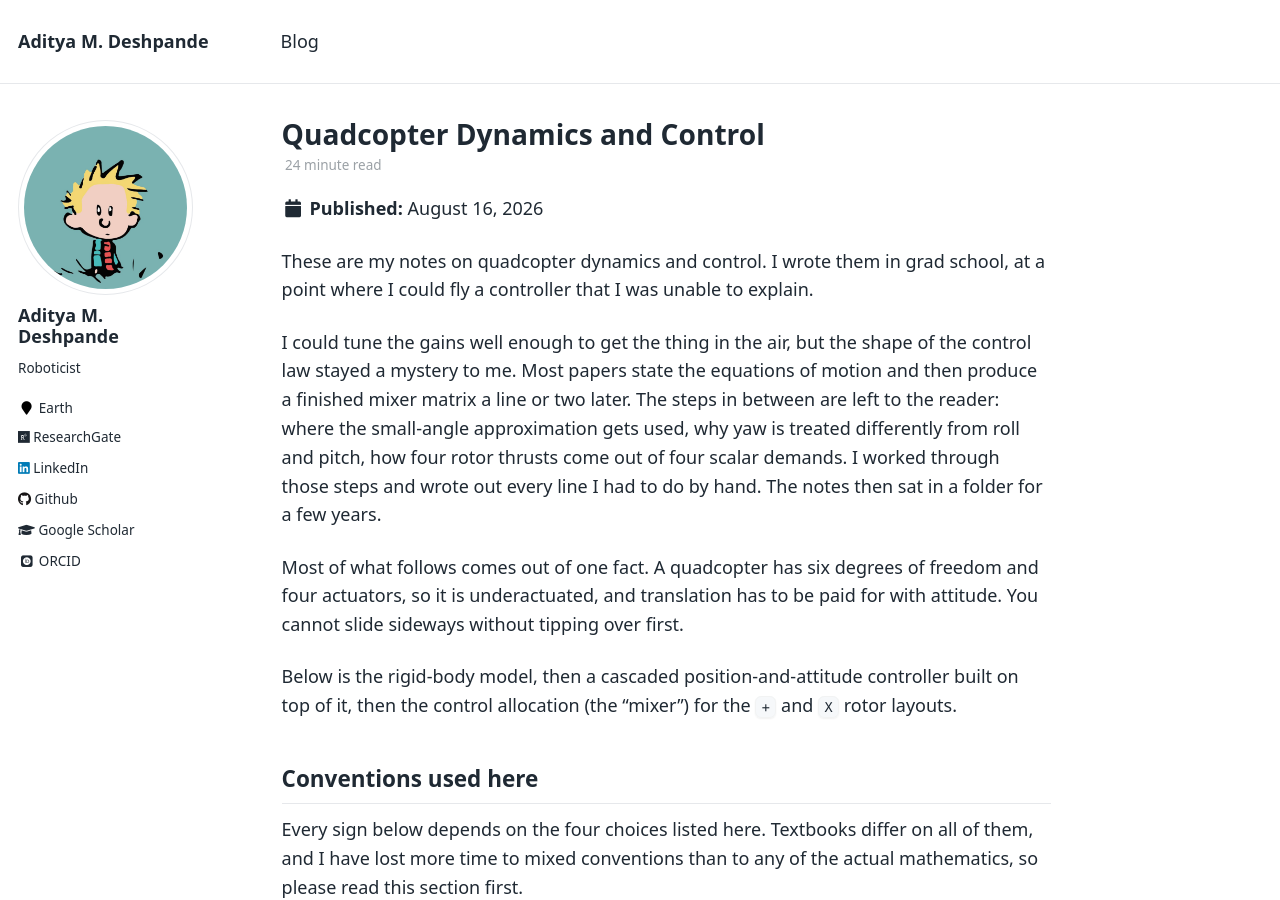
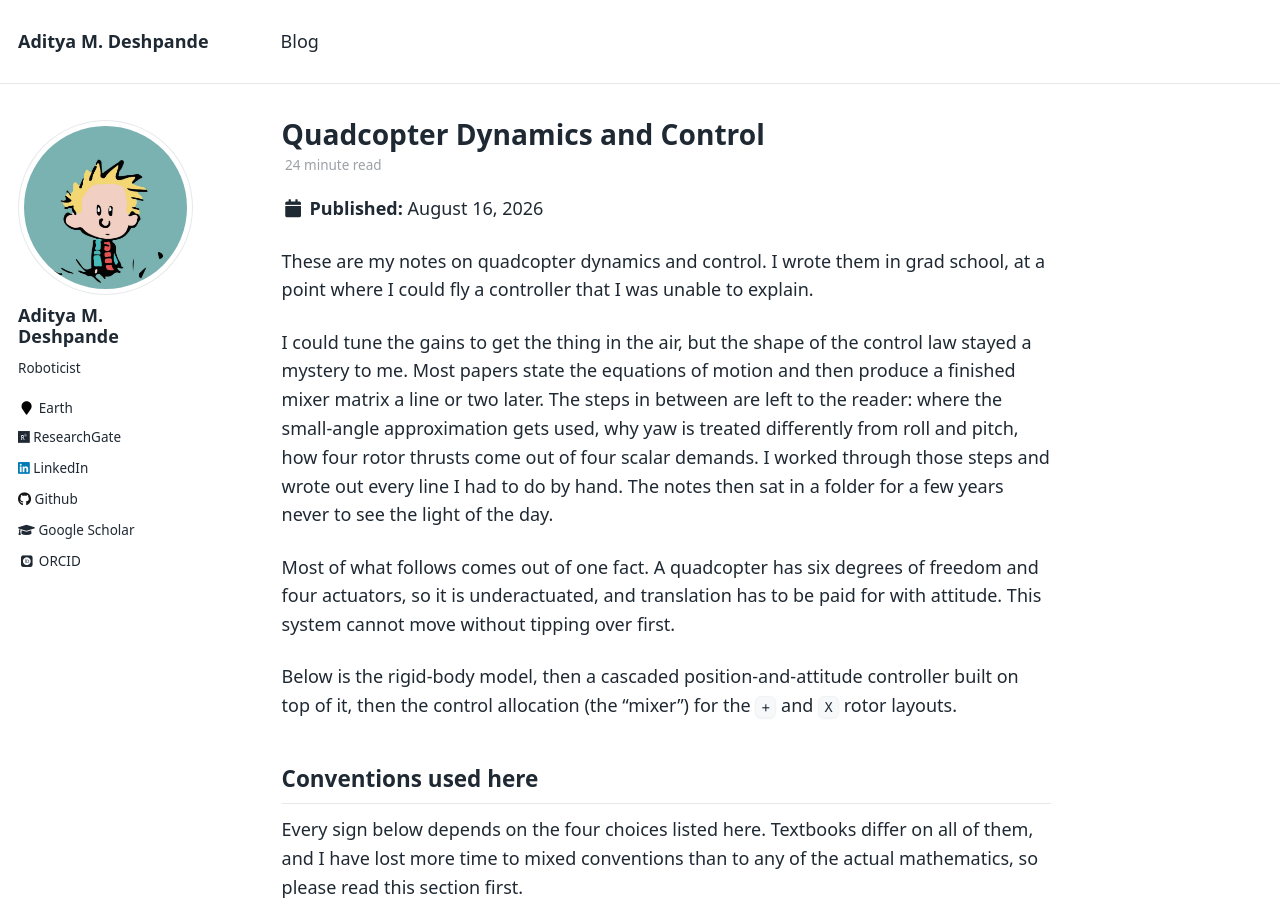
Before and after one commit to adipandas/adipandas.github.io, a Jekyll site: the page built from _posts/2026-08-16-quadcopter-dynamics-control.md, in a window 1280 px wide and 900 px high. Built offline with Jekyll 4.4.1, drawn with Linux system fonts in a browser that asks for light colours; emoji names are drawn with the system emoji font; some web fonts are replaced; formulas are drawn with MathJax 3; comment, search, counter and statistics services are not loaded; some of the changed lines change nothing that is shown; some of the changed text lies outside the part shown.

Commit message:
Refactor

```diff
--- a/_posts/2026-08-16-quadcopter-dynamics-control.md
+++ b/_posts/2026-08-16-quadcopter-dynamics-control.md
@@ -15,9 +15,9 @@
 
 These are my notes on quadcopter dynamics and control. I wrote them in grad school, at a point where I could fly a controller that I was unable to explain.
 
-I could tune the gains well enough to get the thing in the air, but the shape of the control law stayed a mystery to me. Most papers state the equations of motion and then produce a finished mixer matrix a line or two later. The steps in between are left to the reader: where the small-angle approximation gets used, why yaw is treated differently from roll and pitch, how four rotor thrusts come out of four scalar demands. I worked through those steps and wrote out every line I had to do by hand. The notes then sat in a folder for a few years.
+I could tune the gains to get the thing in the air, but the shape of the control law stayed a mystery to me. Most papers state the equations of motion and then produce a finished mixer matrix a line or two later. The steps in between are left to the reader: where the small-angle approximation gets used, why yaw is treated differently from roll and pitch, how four rotor thrusts come out of four scalar demands. I worked through those steps and wrote out every line I had to do by hand. The notes then sat in a folder for a few years never to see the light of the day.
 
-Most of what follows comes out of one fact. A quadcopter has six degrees of freedom and four actuators, so it is underactuated, and translation has to be paid for with attitude. You cannot slide sideways without tipping over first.
+Most of what follows comes out of one fact. A quadcopter has six degrees of freedom and four actuators, so it is underactuated, and translation has to be paid for with attitude. This system cannot move without tipping over first.
 
 Below is the rigid-body model, then a cascaded position-and-attitude controller built on top of it, then the control allocation (the "mixer") for the `+` and `X` rotor layouts.
 
@@ -133,16 +133,16 @@
 
 > **The reaction torque on the airframe is opposite in sense to the rotor's own spin.** A rotor turning clockwise when viewed from above (i.e. in the $$-z_b$$ sense) yaws the airframe in the $$+z_b$$ sense.
 
-This is why the spin-direction column and the yaw-torque column in the table below carry opposite signs. I have confused the two more than once.
+This is why the spin-direction column and the yaw-torque column in the table below carry opposite signs. This can be confusing.
 
 | Rotor | Spin (viewed from above) | Spin sense about $$z_b$$ | Contribution to yaw torque $$\tau_z$$ |
-|:---:|:---|:---:|:---:|
+|---|---|---|---|
 | 1 | clockwise | $$-$$ | $$+M_1$$ |
 | 2 | anti-clockwise | $$+$$ | $$-M_2$$ |
 | 3 | clockwise | $$-$$ | $$+M_3$$ |
 | 4 | anti-clockwise | $$+$$ | $$-M_4$$ |
 
-Hence
+Hence, using equation $$(6)$$,
 
 $$\tau_z = M_1 - M_2 + M_3 - M_4 = \frac{k_m}{k_f}\left(F_1 - F_2 + F_3 - F_4\right) \tag{7}$$
 
@@ -166,7 +166,7 @@
 
 $$\tau_x = l\,(F_1 - F_2 - F_3 + F_4), \qquad \tau_y = l\,(-F_1 - F_2 + F_3 + F_4) \tag{10}$$
 
-> ### One to watch out for
+> ### Watch out
 >
 > In the `X` layout $$l$$ is the half-span rather than the arm length. The center-to-rotor distance is $$L = l\sqrt{2}$$. If you take a `+` frame, rotate the electronics by 45° and reuse the same $$l$$, your roll and pitch gains come out wrong by a factor of $$\sqrt 2$$.
 >
@@ -174,7 +174,7 @@
 
 # 4. Equations of motion
 
-Only two laws are needed. Newton's second law for the center of mass, written in the world frame:
+Newton's second law for the center of mass, written in the world frame:
 
 $$
 m \begin{pmatrix} \ddot x \\ \ddot y \\ \ddot z \end{pmatrix}
@@ -194,7 +194,6 @@
 
 The $$-\boldsymbol\omega \times (I\boldsymbol\omega)$$ term appears because the equation is written in a rotating frame instead of an inertial one. No external effect produces it, and it carries the nonlinearity and the coupling between the three axes.
 
-## Expanded, in scalars
 
 Substituting $$(3)$$ into $$(11)$$:
 
@@ -222,7 +221,7 @@
 
 <p style="text-align:center;"><img src="/images/quadcopter_dynamics/control-architecture.svg" alt="Cascaded quadcopter control architecture"/></p>
 
-The controller is arranged as a cascade because the vehicle is underactuated. The arrangement works because attitude settles much faster than position, so the two loops interfere with each other very little.
+The controller is arranged as a cascade because the vehicle is underactuated. The arrangement works because attitude settles much faster than position, so the two loops have negligible interference.
 
 1. **Outer loop (slow).** A position PID converts position error into a *commanded acceleration* $$\ddot{\mathbf{x}}_c$$.
 2. **Attitude/thrust extraction.** $$\ddot{\mathbf{x}}_c$$ is converted into a *desired tilt* $$(\phi_d, \theta_d)$$ and a *total thrust* $$\sum F_i$$. Yaw $$\psi_d$$ is free and commanded independently.
```
